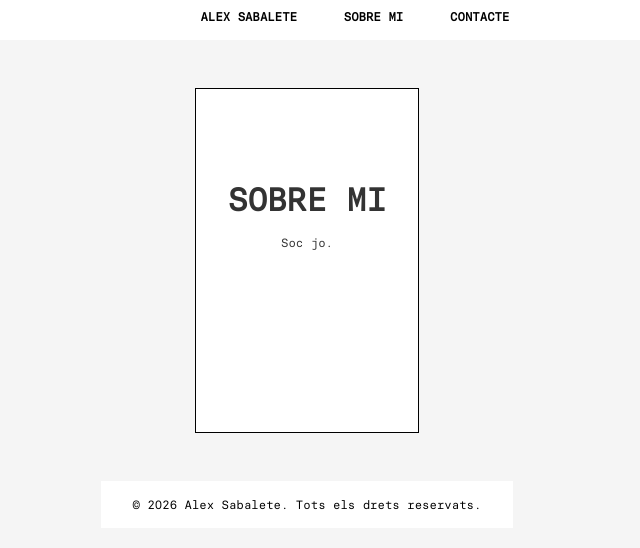
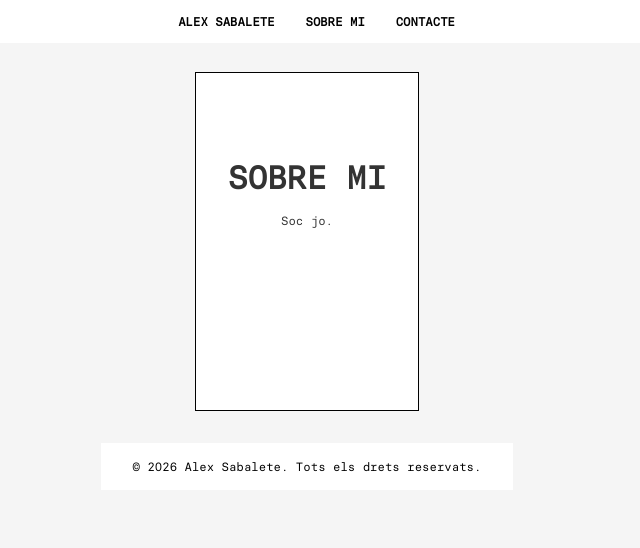
Before and after one commit to dsabalete/alex-portfolio, a React (Vite) app: page /about in a window 1280 px wide. Shown: the top 548 px of the page, without its empty margins (333-973 px from the left). Built offline with nearby package versions, Linux system fonts and the light colour scheme.

Commit message:
feat: update PageHeader navigation; adjust AboutPage layout and styles for improved presentation

```diff
--- a/src/components/PageHeader.tsx
+++ b/src/components/PageHeader.tsx
@@ -6,7 +6,6 @@ const PageHeader = () => {
       <div className="nav-container">
         <div className="nav-links">
           <Link to="/">Alex Sabalete</Link>
-          {/* <a href="#projectes">Projectes</a> */}
           <Link to="/about">Sobre mi</Link>
           <Link to="/contacte">Contacte</Link>
         </div>
--- a/src/index.css
+++ b/src/index.css
@@ -21,7 +21,7 @@ body {
 
 .nav-container {
   background-color: #fff;
-  padding: 0.6rem 2rem;
+  padding: 0.6rem;
   color: #000;
   display: flex;
   justify-content: space-evenly;
@@ -31,9 +31,12 @@ body {
   top: 0;
   z-index: 1;
 
-  .nav-links a {
+  .nav-links {
+    display: flex;
+    gap: 1rem;
+
+    a {
       padding: 0.2rem 0.4rem;
-    margin-left: 2rem;
       text-decoration: none;
       color: #000;
       font-weight: bold;
@@ -45,9 +48,6 @@ body {
       }
     }
   }
-
-.main-content {
-  margin-top: 40px;
 }
 
 .hero-overlay {
@@ -171,6 +171,14 @@ body {
   display: grid;
   grid-template-columns: repeat(2, minmax(0, 1fr));
   gap: 1rem;
+  margin-top: 40px;
+}
+
+.about-page {
+  display: flex;
+  justify-content: center;
+  align-items: center;
+  margin-top: 40px;
 }
 
 .project-card {
--- a/src/pages/AboutPage.tsx
+++ b/src/pages/AboutPage.tsx
@@ -8,21 +8,14 @@ const AboutPage = () => {
   };
 
   return (
-    <main
-      className="main-content"
-      style={{
-        display: "flex",
-        justifyContent: "center",
-        alignItems: "center",
-      }}
-    >
-      <section className="hero-section">
+    <main className="about-page">
+      <div className="hero-section">
         <h1>Sobre mi</h1>
         <p>Soc jo.</p>
         <button className="close-hero" onClick={handleBack}>
           Enrere
         </button>
-      </section>
+      </div>
     </main>
   );
 };
```
Lines whose indentation alone changed are shown as unchanged.
